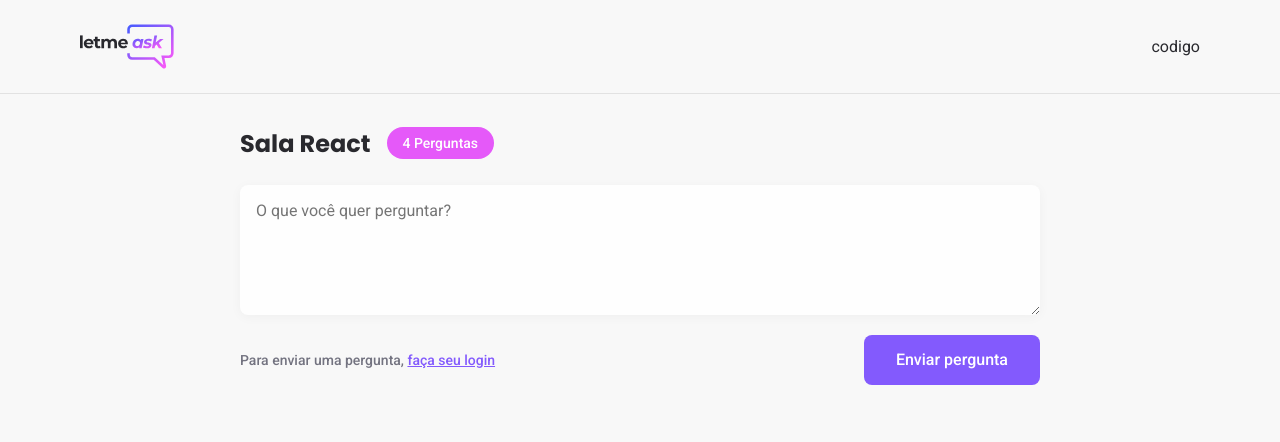
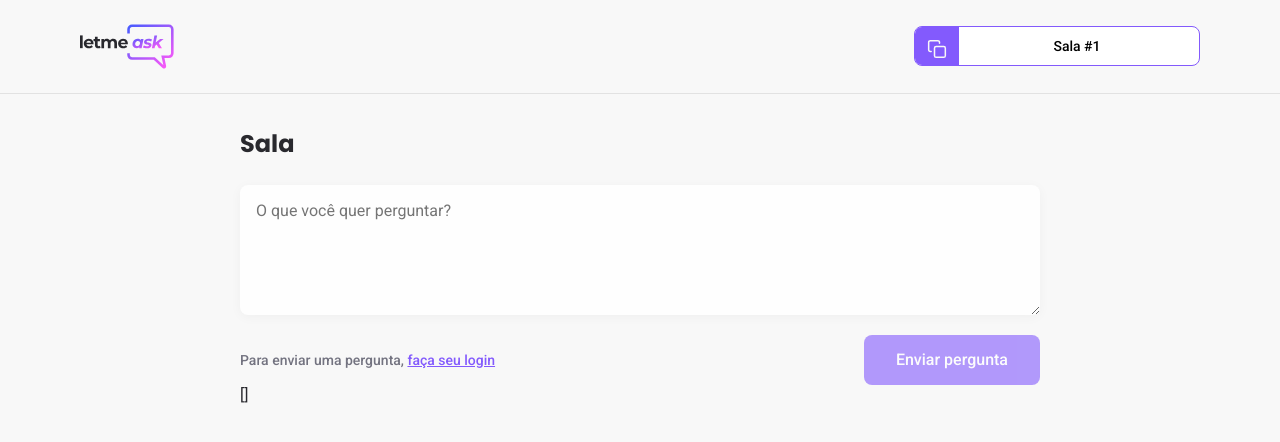
Before and after one commit to caiofalcao/letmeask, a React (Create React App) app: page /rooms/1 in a window 1280 px wide. Shown: the top 442 px of the page. Built offline with nearby package versions, Linux system fonts and the light colour scheme; no server answers; the database is empty.

Commit message:
finalizado orbit

```diff
--- /dev/null
+++ b/src/components/RoomCode.tsx
@@ -0,0 +1,21 @@
+import copyImg from '../assets/images/copy.svg';
+import '../style/room-code.scss'
+
+type RoomCodeProps = {
+    code: string;
+}
+export function RoomCode(props: RoomCodeProps) {
+
+    function copyRoomCodeToClipboard() {
+        navigator.clipboard.writeText(props.code)
+    }
+
+    return (
+        <button className="room-code" onClick={copyRoomCodeToClipboard}>
+            <div>
+                <img src={copyImg} alt="Copy room code" />
+            </div>
+            <span>Sala #{props.code}</span>
+        </button>
+    )
+}
--- a/src/contexts/AuthContext.tsx
+++ b/src/contexts/AuthContext.tsx
@@ -21,6 +21,7 @@
 }
 
 export const AuthContext = createContext({} as AuthContextType);
+
 
 
 export function AuthContextProvider(props: AuthContextProviderProps) {
--- a/src/pages/NewRoom.tsx
+++ b/src/pages/NewRoom.tsx
@@ -31,8 +31,6 @@
         })
 
         history.push(`/rooms/${firebaseRoom.key}`)
-
-
 
 
     }
--- a/src/pages/Room.tsx
+++ b/src/pages/Room.tsx
@@ -1,30 +1,139 @@
 import logoImg from '../assets/images/logo.svg'
 import { Button } from '../components/Button';
+import { RoomCode } from '../components/RoomCode';
+import { useParams } from 'react-router-dom'
 import '../style/room.scss'
+import { FormEvent, useState } from 'react';
+import { useAuth } from '../hooks/useAuth';
+import { database } from '../services/firebase';
+import { useEffect } from 'react';
+
+
+type RoomParams = {
+    id: string;
+}
+
+type FireBaseQuestions = Record<string, {
+    author: {
+        avatar: string;
+        name: string;
+    }
+    content: string;
+    isAnswered: boolean;
+    isHighlighted: boolean;
+}>
+
+type Question = {
+    id: string;
+    author: {
+        name: string;
+        avatar: string;
+    }
+    content: string;
+    isAnswered: boolean;
+    isHighlighted: boolean;
+}
 
 export function Room() {
+    const { user } = useAuth();
+    const params = useParams<RoomParams>();
+    const [newQuestion, setNewQuestion] = useState('');
+    const [questions, setQuestions] = useState<Question[]>([]);
+    const [title, setTitle] = useState('');
+    const roomId = params.id;
+
+    useEffect(() => {
+        const roomRef = database.ref(`rooms/${roomId}`);
+
+        roomRef.once('value', room => {
+            const databaseRoom = room.val();
+
+            const firebaseQuestions: FireBaseQuestions = databaseRoom.question ?? {};
+
+            const parsedQuestions = Object.entries(firebaseQuestions).map(([key, value]) => {
+                return {
+                    id: key,
+                    content: value.content,
+                    author: value.author,
+                    isHighlighted: value.isHighlighted,
+                    isAnswered: value.isAnswered,
+                }
+            })
+
+            //console.log(room.val());
+            //console.log(parsedQuestions);
+            setTitle(databaseRoom.title)
+            setQuestions(parsedQuestions)
+        })
+    }, [roomId]);
+
+
+
+
+    async function handleSendQuestion(event: FormEvent) {
+        event.preventDefault();
+
+        if (newQuestion.trim() === '') {
+            return;
+        }
+
+        if (!user) {
+            throw new Error('Voce deve estar logado.')
+        }
+
+        const question = {
+            content: newQuestion,
+            author: {
+                name: user.name,
+                avatar: user.avatar,
+            },
+            isHighlighted: false,
+            isAnswered: false
+        };
+
+        await database.ref(`rooms/${roomId}/question`).push(question);
+
+        setNewQuestion('');
+    }
+
     return (
         <div id="page-room">
             <header>
                 <div className="content">
                     <img src={logoImg} alt="Letmeask" />
-                    <div>codigo</div>
+                    <RoomCode code={params.id} />
                 </div>
             </header>
 
             <main>
                 <div className="room-title">
-                    <h1>Sala React</h1>
-                    <span>4 Perguntas</span>
+                    <h1>Sala {title}</h1>
+                    {questions.length > 0 && <span>{questions.length} pergunta(s)</span>}
                 </div>
 
-                <form>
-                    <textarea placeholder="O que você quer perguntar?" />
+                <form onSubmit={handleSendQuestion}>
+                    <textarea
+                        placeholder="O que você quer perguntar?"
+                        onChange={event => setNewQuestion(event.target.value)}
+                        value={newQuestion}
+                    />
+
                     <div className="form-footer">
-                        <span>Para enviar uma pergunta, <button>faça seu login</button></span>
-                        <Button type="submit">Enviar pergunta</Button>
+                        {user ? (
+                            <div className="user-info">
+                                <img src={user.avatar} alt={user.name} />
+                                <span>{user.name}</span>
+                            </div>
+                        ) : (
+
+                            <span>Para enviar uma pergunta, <button>faça seu login</button></span>
+
+                        )}
+
+                        <Button type="submit" disabled={!user}>Enviar pergunta</Button>
                     </div>
                 </form>
+                {JSON.stringify(questions)}
             </main>
         </div>
     );
--- /dev/null
+++ b/src/style/room-code.scss
@@ -0,0 +1,30 @@
+.room-code {
+    height: 40px;
+    border-radius: 8px;
+    overflow: hidden;
+
+    background: #fff;
+    border: 1px solid #835afc;
+    cursor: pointer;
+
+    display: flex;
+
+    div {
+        background: #835afd;
+        padding: 12px 12px;
+        display: flex;
+        justify-content: center;
+        align-items: center;
+    }
+
+    span {
+        display: block;
+        align-self: center;
+        flex: 1;
+        padding: 0 16px 0 12px;
+        width: 240px;
+        font-size: 14px;
+        font-weight: 500;
+    }
+
+}
--- a/src/style/room.scss
+++ b/src/style/room.scss
@@ -60,7 +60,28 @@
                 align-items: center;
                 margin-top: 16px;
 
-                span {
+                .user-info {
+                    display: flex;
+                    align-items: center;
+
+                    img {
+                        width: 32px;
+                        height: 32px;
+                        border-radius: 50%;
+                    }
+                    span {
+                        margin-left: 8px;
+                        color: #29292e;
+                        font-weight: 500;
+                        font-size: 14px;
+
+                    }
+
+                }
+
+
+
+                > span {
                     font-size: 14px;
                     color: #737380;
                     font-weight: 500;
```
